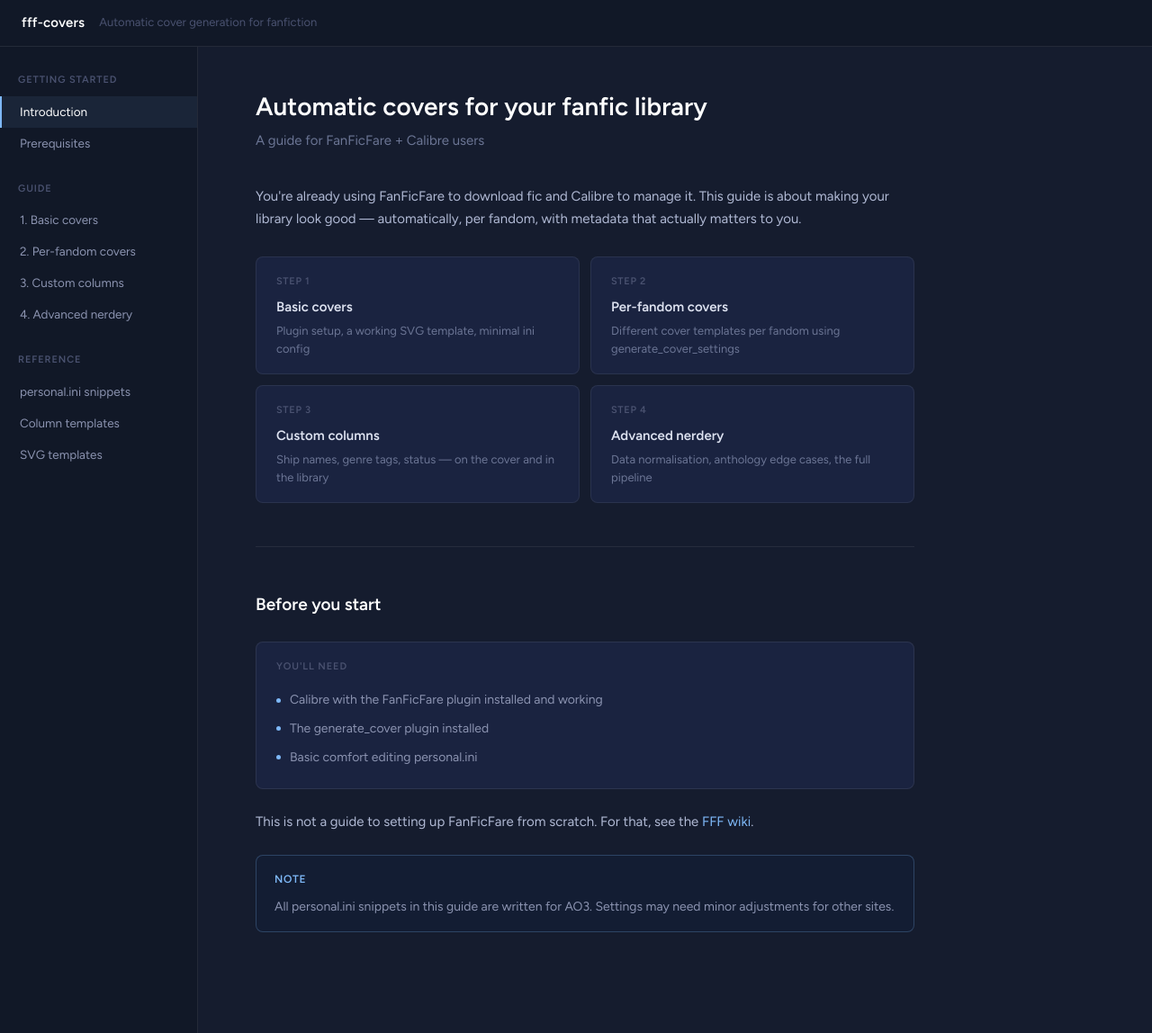
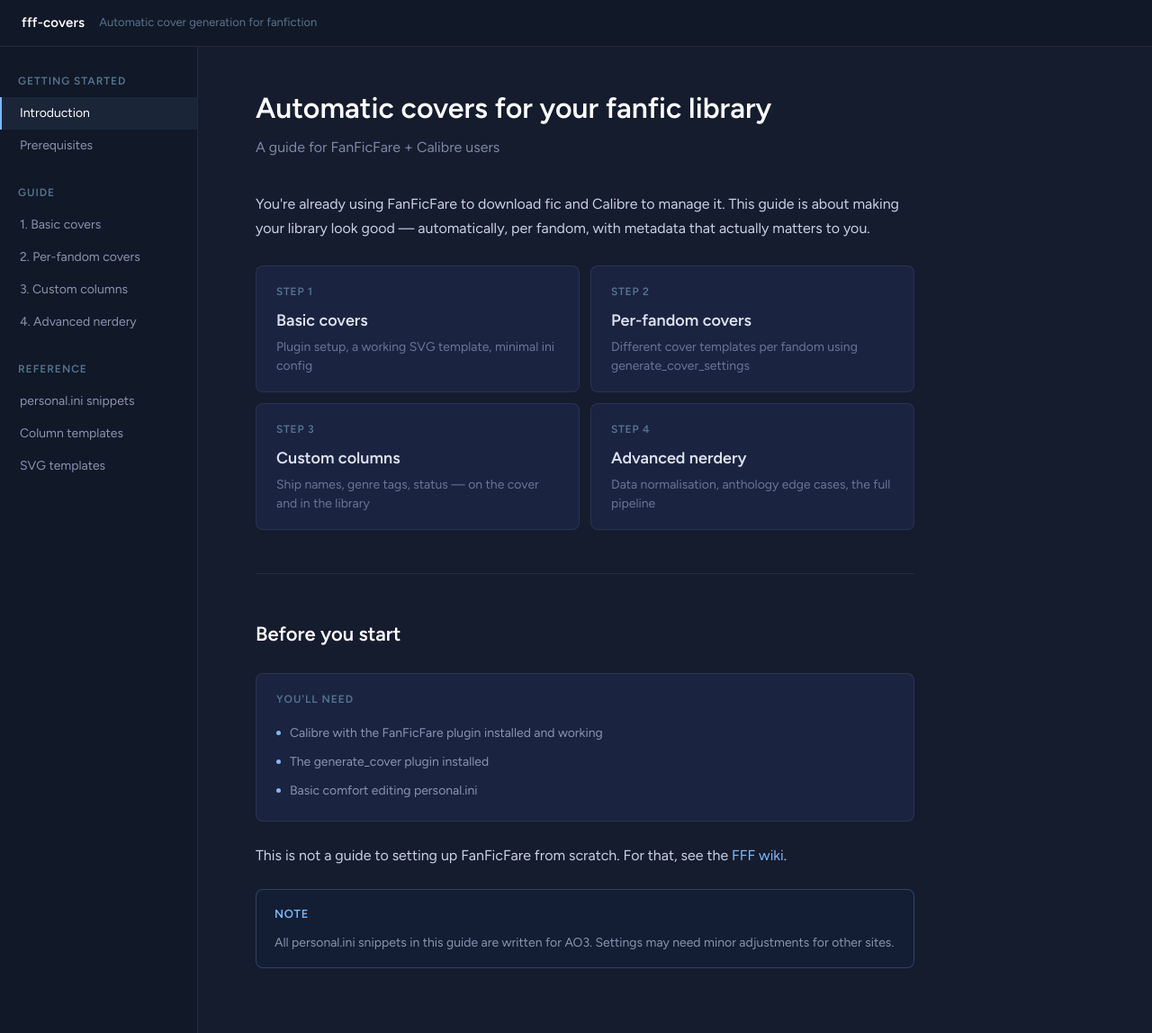
Before and after one commit to wordsandpics/fff-covers, a Jekyll site: the page built from index.md, in a window 1280 px wide and 1148 px high. Shown: the whole window at 90% size. Built offline with Jekyll 4.4.1, drawn with Linux system fonts in a browser that asks for light colours.

Commit message:
changed css

```diff
--- a/assets/css/style.css
+++ b/assets/css/style.css
@@ -56,7 +56,7 @@
 
 .topbar-sub {
   font-size: 13px;
-  color: #4a5270;
+  color: #56758E;
 }
 
 .site-wrap {
@@ -80,11 +80,11 @@
 }
 
 .nav-section {
-  font-size: 11px;
+  font-size: 12px;
   font-weight: 600;
   letter-spacing: 0.08em;
   text-transform: uppercase;
-  color: #4a5270;
+  color: #56758f;
   padding: 0 20px;
   margin: 24px 0 8px;
 }
@@ -96,7 +96,7 @@
 .nav-link {
   display: block;
   padding: 6px 20px;
-  font-size: 13.5px;
+  font-size: 14px;
   color: #8b93b0;
   text-decoration: none;
   border-left: 2px solid transparent;
@@ -128,7 +128,7 @@
 ---------------------------------------- */
 
 h1 {
-  font-size: 28px;
+  font-size: 32px;
   font-weight: 600;
   color: #ffffff;
   line-height: 1.3;
@@ -136,7 +136,7 @@
 }
 
 h2 {
-  font-size: 19px;
+  font-size: 22px;
   font-weight: 600;
   color: #ffffff;
   margin-top: 48px;
@@ -146,7 +146,7 @@
 }
 
 h3 {
-  font-size: 16px;
+  font-size: 18px;
   font-weight: 600;
   color: #dde2f0;
   margin-top: 32px;
@@ -160,15 +160,14 @@
 }
 
 .page-subtitle {
-  font-size: 15px;
-  color: #6b7594;
+  color: #7d87a6;
   margin-bottom: 36px;
   margin-top: 0;
 }
 
 p {
-  font-size: 15px;
-  color: #b0b9d4;
+
+  color: #cad1e6;
   margin-bottom: 16px;
 }
 
@@ -259,7 +258,7 @@
 }
 
 .callout-title {
-  font-size: 12px;
+  font-size: 13px;
   font-weight: 600;
   letter-spacing: 0.06em;
   text-transform: uppercase;
@@ -315,23 +314,23 @@
 }
 
 .step-num {
-  font-size: 11px;
+  font-size: 12px;
   font-weight: 600;
   letter-spacing: 0.06em;
   text-transform: uppercase;
-  color: #4a5270;
+  color: #56758E;
   margin-bottom: 6px;
 }
 
 .step-title {
-  font-size: 15px;
+  font-size: 18px;
   font-weight: 600;
   color: #dde2f0;
   margin-bottom: 4px;
 }
 
 .step-desc {
-  font-size: 13px;
+  font-size: 14px;
   color: #6b7594;
   line-height: 1.5;
 }
@@ -349,11 +348,11 @@
 }
 
 .prereqs-title {
-  font-size: 11px;
+  font-size: 12px;
   font-weight: 600;
   letter-spacing: 0.08em;
   text-transform: uppercase;
-  color: #4a5270;
+  color: #56758E;
   margin-bottom: 12px;
 }
 
```
